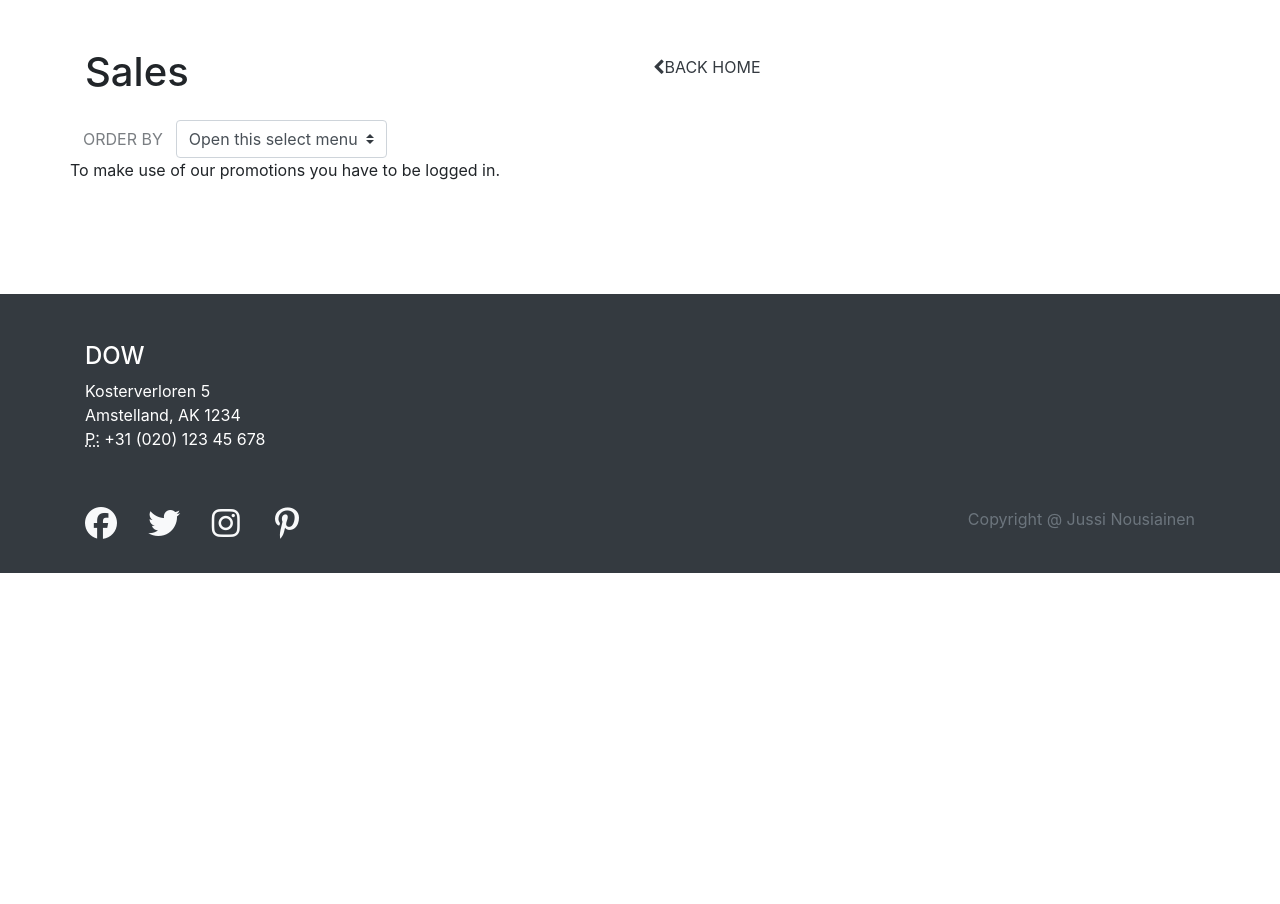
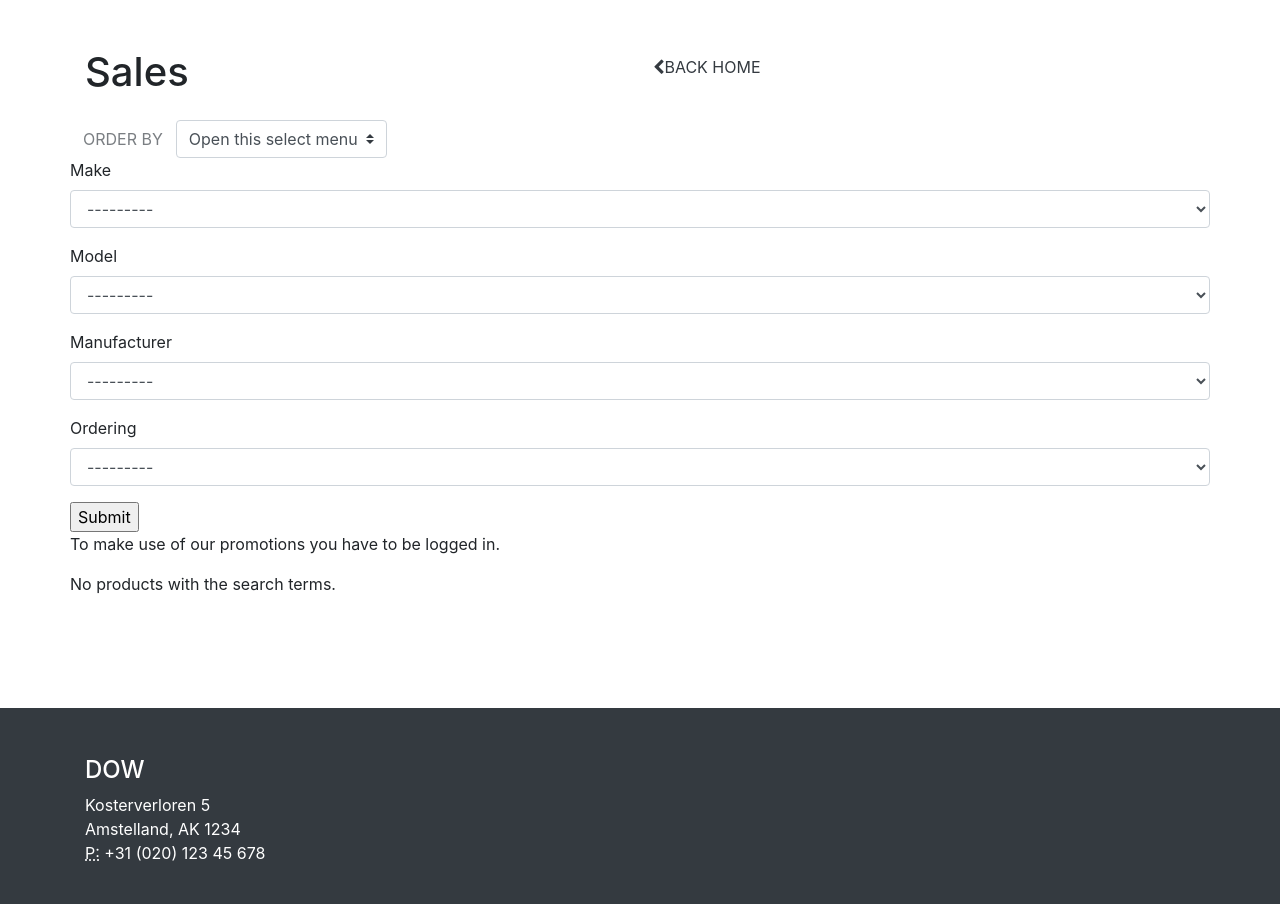
Before and after one commit to Junon72/DreamsOnWheels, a Django app: page /products/ in a window 1280 px wide. Shown: the part 190-1094 px from the top of the page. Before the commit the page ends 763 px from the top, so only its background shows below. Run offline with Django 3.2, Linux system fonts and the light colour scheme; data that the repository does not hold is empty; some libraries are stand-ins or nearby versions; some web fonts are replaced.

Commit message:
Installed django-filter package and added search product function. Installed dajango-widget-tweaks to style the search function.

```diff
--- a/accounts/views.py
+++ b/accounts/views.py
@@ -96,7 +96,6 @@ def update_profile(request):
     if not request.user.is_authenticated:
         return redirect('login')
     else:
-        # user = get_object_or_404(User, pk=pk)
         if request.method == 'POST':
             user_form = UserForm(request.POST, instance=request.user)
             profile_form = ProfileForm(request.POST, request.FILES, instance=request.user.profiles)
--- /dev/null
+++ b/products/filters.py
@@ -0,0 +1,26 @@
+import django_filters
+from .models import Product
+from django_filters import DateFilter, CharFilter, AllValuesFilter, OrderingFilter
+
+
+class ProductFilter(django_filters.FilterSet):
+    # price = django_filters.NumberFilter()
+    # price__gt = django_filters.NumberFilter(field_name='price', lookup_expr='gt')
+    # price__lt = django_filters.NumberFilter(field_name='price', lookup_expr='lt')
+    make = django_filters.AllValuesFilter(field_name="make")
+    model = django_filters.AllValuesFilter(field_name="model")
+    manufacturer = django_filters.AllValuesFilter(field_name="manufacturer")
+
+    o = OrderingFilter(
+        fields ={
+        ('build_year', 'build_year'),
+        ('price', 'price')
+        }
+    )
+
+
+    # build_year = DateFilter(field)
+    class Meta:
+        model = Product
+        fields = ['make', 'model', 'manufacturer']
+        # exclude = ['image_main', 'image_sec', 'original_key']
--- a/products/templates/products.html
+++ b/products/templates/products.html
@@ -2,6 +2,7 @@
 
 {% load static %}
 {% load bootstrap_tags %}
+{% load crispy_forms_tags%}
 
 
 {% block content %}
@@ -40,7 +41,12 @@
 	</section>
 </div>
 <!-- Search -->
-
+<div class="container main-wrapper px-0">
+	<form action="" method="get">
+		{{ filter.form|crispy }}
+		<input type="submit">
+	</form>
+</div>
 <!-- Products card field-->
 <div class="container main-wrapper-sales mb-5 pb-5 px-0 mx-auto">
 
@@ -52,7 +58,7 @@
 		</div>
 		<div class="row clearfix no-gutters">
 			<!-- Products card1 (row start) -->
-			{% for product in products %}
+			{% for product in filter.qs %}
 			<div class="col-md-6 mb-4 no-p">
 				<div class="card sales-card pr-0 h-100">
 					{% if product.status == 'p' %}
@@ -69,8 +75,9 @@
 								<img class="img-fluid card-img product-image"
 									src="{{ MEDIA_URL }}{{ product.image_main }}"
 									alt="{{ product.make }} | {{ product.model }}">
-								<button class="btn btn-warning product-detail-button clearfix align-self-end" data-toggle="modal"
-									data-target="#productDetail{{ product.id }}">See details</button>
+								<button class="btn btn-warning product-detail-button clearfix align-self-end"
+									data-toggle="modal" data-target="#productDetail{{ product.id }}">See
+									details</button>
 							</div>
 						</div>
 						<div class="col-sm-6 col-md-12 col-xl-5 pl-sm-0 pl-lg-0">
@@ -101,7 +108,8 @@
 									</div>
 									<div class="row mb-0 no-gutters">
 										<div class="col d-flex about-original clearfix ml-2">
-											<a href="{% url 'products:get_original' id=product.original_key.pk %}" class="btn btn-link text-warning pl-0" data-toggle="tooltip"
+											<a href="{% url 'products:get_original' id=product.original_key.pk %}"
+												class="btn btn-link text-warning pl-0" data-toggle="tooltip"
 												data-placement="bottom" title="About original" data-delay="50">Read
 												about
 												original...</a>
@@ -160,10 +168,12 @@
 						</div>
 						<div class="view w-100 h-100">
 							{% if product.image_sec %}
-							<img class="img-fluid card-img modal-product-image" src="{{ MEDIA_URL }}{{ product.image_sec }}"
+							<img class="img-fluid card-img modal-product-image"
+								src="{{ MEDIA_URL }}{{ product.image_sec }}"
 								alt=" &nbsp; {{ product.make }} | {{ product.model }}">
 							{% else %}
-							<img class="img-fluid card-img modal-product-image" src="{{ MEDIA_URL }}{{ product.image_main }}"
+							<img class="img-fluid card-img modal-product-image"
+								src="{{ MEDIA_URL }}{{ product.image_main }}"
 								alt=" &nbsp; {{ product.make }} | {{ product.model }}">
 							{% endif %}
 						</div>
@@ -173,6 +183,12 @@
 					</div>
 				</div>
 			</div>
+			{% empty %}
+			<div class="row clearfix no-gutters">
+				<div class="col">
+					<p class="login-notice lato">No products with the search terms.</p>
+				</div>
+			</div>
 			{% endfor %}
 			<!-- /Products card1 -->
 		</div>
--- a/products/views.py
+++ b/products/views.py
@@ -1,13 +1,24 @@
 from django.shortcuts import render, redirect, reverse, get_object_or_404, get_list_or_404
 from .models import Product, Original
+from .filters import ProductFilter
 
 
 def all_products(request):
     """Get all the Product objects and render them """
+    # model = Product
+    # template_name = 'products.html'
 
+    # def get_context_data(self, **kwargs):
+    #     context = super().get_context_data(**kwargs)
+    #     context['filter'] = ProductFilter(self.request.GET, queryset=self.get_queryset())
+    #     return context
     products = Product.objects.all()
+
+    f = ProductFilter(request.GET, queryset=products)
+
     context = {
-        'products': products,
+        # 'products': products,
+        'filter': f,
         'sales_page': 'active'
     }
     return render(request, "products.html", context)
--- a/project/settings.py
+++ b/project/settings.py
@@ -48,6 +48,7 @@ INSTALLED_APPS = [
     'highlight',
     'posts',
     'bootstrap_modal_forms',
+    'django_filters'
 ]
 
 MIDDLEWARE = [
--- a/requirements.txt
+++ b/requirements.txt
@@ -9,7 +9,9 @@ django-bootstrap-modal-forms==1.5.0
 django-countries==6.1.2
 django-crispy-forms==1.9.0
 django-extensions==2.2.9
+django-filter==2.2.0
 django-forms-bootstrap==3.1.0
+django-widget-tweaks==1.4.8
 idna==2.9
 isort==4.3.21
 lazy-object-proxy==1.4.3
```
Also changed, not shown: highlight/templates/highlight.html (+6 -1 lines), posts/views.py (line endings or trailing spaces).
